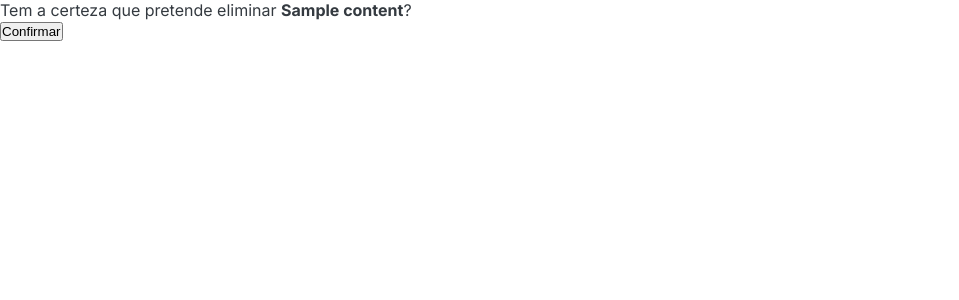
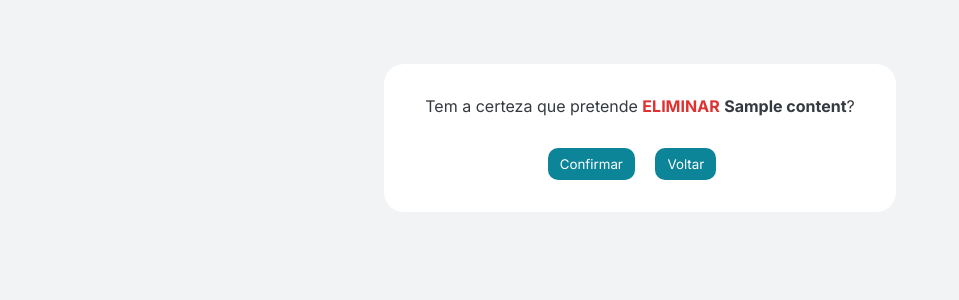
Before and after one commit to Kurt3z/BookByte, a Django app: page /staff/books-dashboard/delete-book/00000000-0000-0000-0000-000000000001/ in a window 1280 px wide. Shown: the top 300 px of the page, without its empty margins (0-959 px from the left). Run offline with Django 4.2, Linux system fonts and the light colour scheme; tables that the repository leaves empty hold one stand-in row (values such as "Sample post"); some libraries are stand-ins or nearby versions.

Commit message:
Style delete object template

```diff
--- /dev/null
+++ b/staff/static/staff/delete.css
@@ -0,0 +1,53 @@
+body {
+  background-color: #f1f3f5;
+
+  display: flex;
+  justify-content: center;
+  align-items: center;
+}
+
+body div {
+  width: 40%;
+  padding: 32px;
+  text-align: center;
+  margin-top: 64px;
+  background-color: #fff;
+  border-radius: 20px;
+}
+
+body div p {
+  margin-bottom: 32px;
+}
+
+body div p span {
+  text-transform: uppercase;
+  color: #e03131;
+  font-weight: 700;
+}
+
+body div form input[type='submit'],
+body div form a:link,
+body div form a:visited {
+  margin-right: 16px;
+  padding: 8px 12px;
+  font-family: 'Inter', sans-serif;
+  border-radius: 10px;
+  border: none;
+  background-color: #0c8599;
+  color: #fff;
+  cursor: pointer;
+}
+
+body div form a:link,
+body div form a:visited {
+  font-size: 13.3333px;
+}
+
+body div form a:hover,
+body div form a:active {
+  background-color: #2f9e44;
+}
+
+body div form input[type='submit']:hover {
+  background-color: #e03131;
+}
--- a/staff/templates/staff/delete.html
+++ b/staff/templates/staff/delete.html
@@ -3,11 +3,18 @@
 
 {% block title %}Apagar ?{% endblock title %}
 
+{% block styles %}
+<link rel="stylesheet" href="{% static "staff/delete.css" %}">
+{% endblock styles %}
+
 
 {% block content %}
-<p>Tem a certeza que pretende eliminar <strong>{{object}}</strong>?</p>
-<form action="" method="POST">
-    {% csrf_token %}
-    <input type="submit" value="Confirmar">
-</form>
+<div>
+    <p>Tem a certeza que pretende <span>eliminar</span> <strong>{{object}}</strong>?</p>
+    <form action="" method="POST">
+        {% csrf_token %}
+        <input type="submit" value="Confirmar">
+        <a href="{{request.META.HTTP_REFERER|escape}}">Voltar</a>
+    </form>
+</div>
 {% endblock content %}
```
